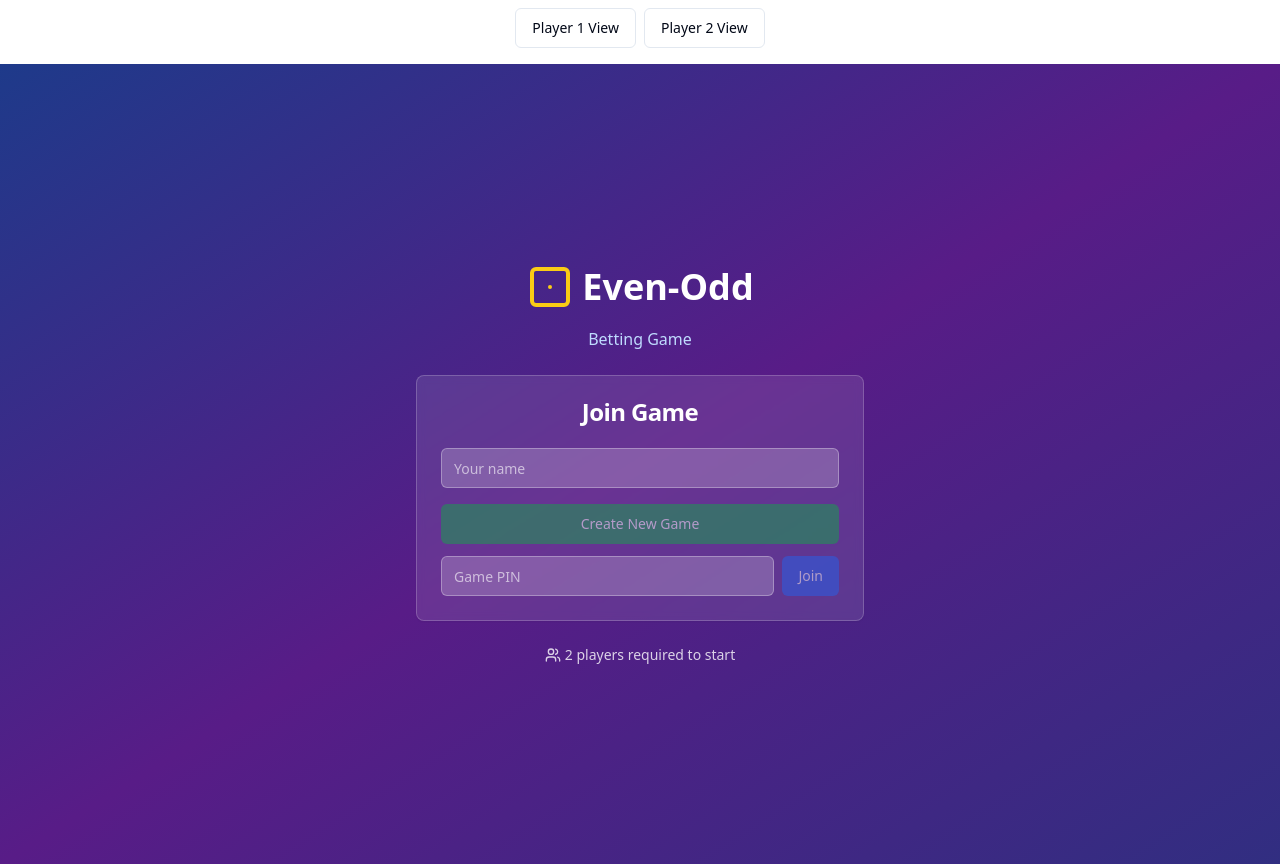
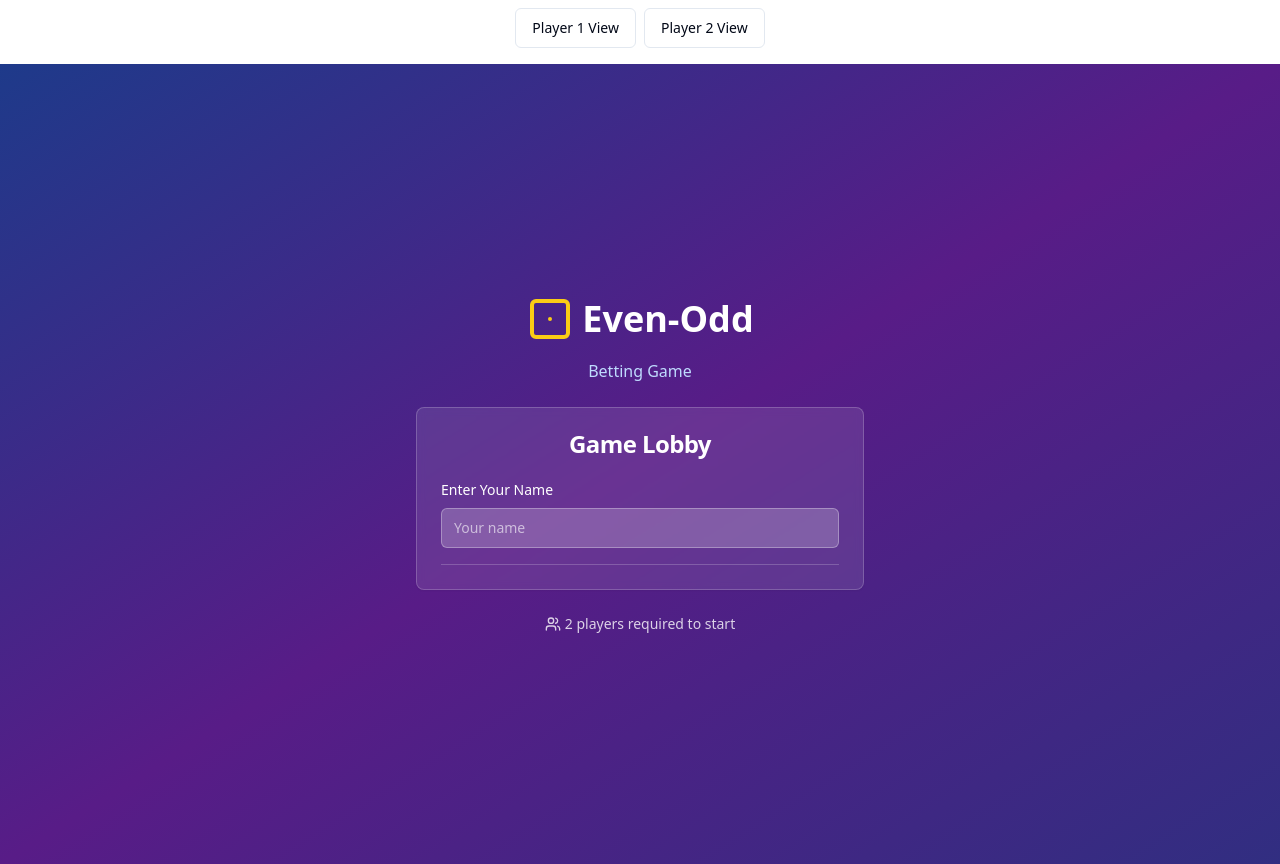
Before and after one commit to anand-ventrapati/even-odd-game-cm-d-boys, a React (Vite) app: page / in a window 1280 px wide. Built offline with nearby package versions, Linux system fonts and the light colour scheme.

Commit message:
Refactor: Separate player name and PIN input sections
Separate the player name input and game PIN input sections in the game lobby for better clarity and user experience. Display the game PIN as text when sharing the invite link.

```diff
--- a/src/components/GameLobby.tsx
+++ b/src/components/GameLobby.tsx
@@ -21,10 +21,11 @@ const GameLobby = ({ onGameStart }: GameLobbyProps) => {
   const [createdGamePin, setCreatedGamePin] = useState<string | null>(null);
 
   // Generate PIN and handle create/join, as before
-  const generatePin = () => Math.random().toString(36).substring(2, 8).toUpperCase();
+  const generatePin = () =>
+    Math.random().toString(36).substring(2, 8).toUpperCase();
 
   const createGame = () => {
-    if (!playerName.trim() || playerMode !== "player1") return;
+    if (!playerName.trim() || playerMode !== 'player1') return;
     const pin = generatePin();
     const player = {
       id: '1',
@@ -40,53 +41,71 @@ const GameLobby = ({ onGameStart }: GameLobbyProps) => {
       const player2 = {
         id: '2',
         name: 'Player 2',
-        points: 10
+        points: 10,
       };
-      onGameStart({
+      onGameStart(
+        {
           gameId: pin,
           players: [player, player2],
           currentTurn: 0,
           gamePhase: 'betting',
-        gameLog: [`Game ${pin} started!`, `${player.name} joined`, `${player2.name} joined`],
+          gameLog: [
+            `Game ${pin} started!`,
+            `${player.name} joined`,
+            `${player2.name} joined`,
+          ],
           currentBet: null,
-        winner: null
-      }, '1');
+          winner: null,
+        },
+        '1'
+      );
     }, 2000);
   };
 
   const joinGame = () => {
-    if (!playerName.trim() || !gamePin.trim() || playerMode !== "player2") return;
+    if (
+      !playerName.trim() ||
+      !gamePin.trim() ||
+      playerMode !== 'player2'
+    )
+      return;
 
     const player = {
       id: '2',
       name: playerName.trim(),
-      points: 10
+      points: 10,
     };
     const player1 = {
       id: '1',
       name: 'Player 1',
-      points: 10
+      points: 10,
     };
     setIsJoining(true);
 
     setTimeout(() => {
-      onGameStart({
+      onGameStart(
+        {
           gameId: gamePin.toUpperCase(),
           players: [player1, player],
           currentTurn: 0,
           gamePhase: 'betting',
-        gameLog: [`Game ${gamePin.toUpperCase()} started!`, `${player1.name} joined`, `${player.name} joined`],
+          gameLog: [
+            `Game ${gamePin.toUpperCase()} started!`,
+            `${player1.name} joined`,
+            `${player.name} joined`,
+          ],
           currentBet: null,
-        winner: null
-      }, '2');
+          winner: null,
+        },
+        '2'
+      );
     }, 1000);
   };
 
   const inviteLink = createdGamePin
     ? `${window.location.origin}/?pin=${createdGamePin}`
-    : "";
+    : '';
 
-  // UI: show only appropriate actions for given player simulation mode
   return (
     <div className="min-h-screen flex items-center justify-center p-4">
       <div className="w-full max-w-md space-y-6">
@@ -100,47 +119,75 @@ const GameLobby = ({ onGameStart }: GameLobbyProps) => {
 
         <Card className="bg-white/10 backdrop-blur-sm border-white/20">
           <CardHeader>
-            <CardTitle className="text-white text-center">Join Game</CardTitle>
+            <CardTitle className="text-white text-center">Game Lobby</CardTitle>
           </CardHeader>
           <CardContent className="space-y-4">
+            {/* Section 1: Enter Your Name */}
+            <div className="space-y-2">
+              <label className="block text-white text-sm">
+                Enter Your Name
+              </label>
               <Input
                 placeholder="Your name"
                 value={playerName}
                 onChange={(e) => setPlayerName(e.target.value)}
                 className="bg-white/20 border-white/30 text-white placeholder:text-white/60"
-              disabled={isCreating}
+                disabled={isCreating || isJoining}
               />
+            </div>
 
-            <div className="space-y-3">
+            {/* Section 2: Create or Join Game */}
+            <div className="my-4 border-b border-white/20"></div>
             {/* Only Player 1 can create a new game */}
+            {playerMode === 'player1' && (
+              <div className="space-y-2">
                 <Button
                   onClick={createGame}
-                disabled={!playerName.trim() || isCreating || playerMode !== "player1"}
+                  disabled={!playerName.trim() || isCreating}
                   className="w-full bg-green-600 hover:bg-green-700 text-white"
                 >
                   {isCreating ? 'Creating Game...' : 'Create New Game'}
                 </Button>
+                {/* Show PIN as text after creation */}
                 {createdGamePin && (
+                  <div>
+                    <div className="text-center my-4">
+                      <div className="font-mono text-lg text-yellow-300 font-bold tracking-widest bg-black/40 rounded p-2 inline-block">
+                        Game PIN: {createdGamePin}
+                      </div>
+                    </div>
                     <InviteLink link={inviteLink} />
+                  </div>
                 )}
-              <div className="flex space-x-2">
+              </div>
+            )}
+
             {/* Only Player 2 can join using PIN */}
+            {playerMode === 'player2' && (
+              <div className="space-y-2">
+                <div>
+                  <label className="block text-white text-sm">
+                    Enter Game PIN
+                  </label>
                   <Input
                     placeholder="Game PIN"
                     value={gamePin}
                     onChange={(e) => setGamePin(e.target.value)}
-                  className="bg-white/20 border-white/30 text-white placeholder:text-white/60"
-                  disabled={isCreating}
+                    className="bg-white/20 border-white/30 text-white placeholder:text-white/60 mb-2"
+                    disabled={isJoining}
                   />
                   <Button
                     onClick={joinGame}
-                  disabled={!playerName.trim() || !gamePin.trim() || isJoining || isCreating || playerMode !== "player2"}
-                  className="bg-blue-600 hover:bg-blue-700 text-white whitespace-nowrap"
+                    disabled={
+                      !playerName.trim() || !gamePin.trim() || isJoining
+                    }
+                    className="w-full bg-blue-600 hover:bg-blue-700 text-white whitespace-nowrap"
                   >
                     {isJoining ? 'Joining...' : 'Join'}
                   </Button>
                 </div>
               </div>
+            )}
           </CardContent>
         </Card>
 
```
Lines whose indentation alone changed are shown as unchanged.
